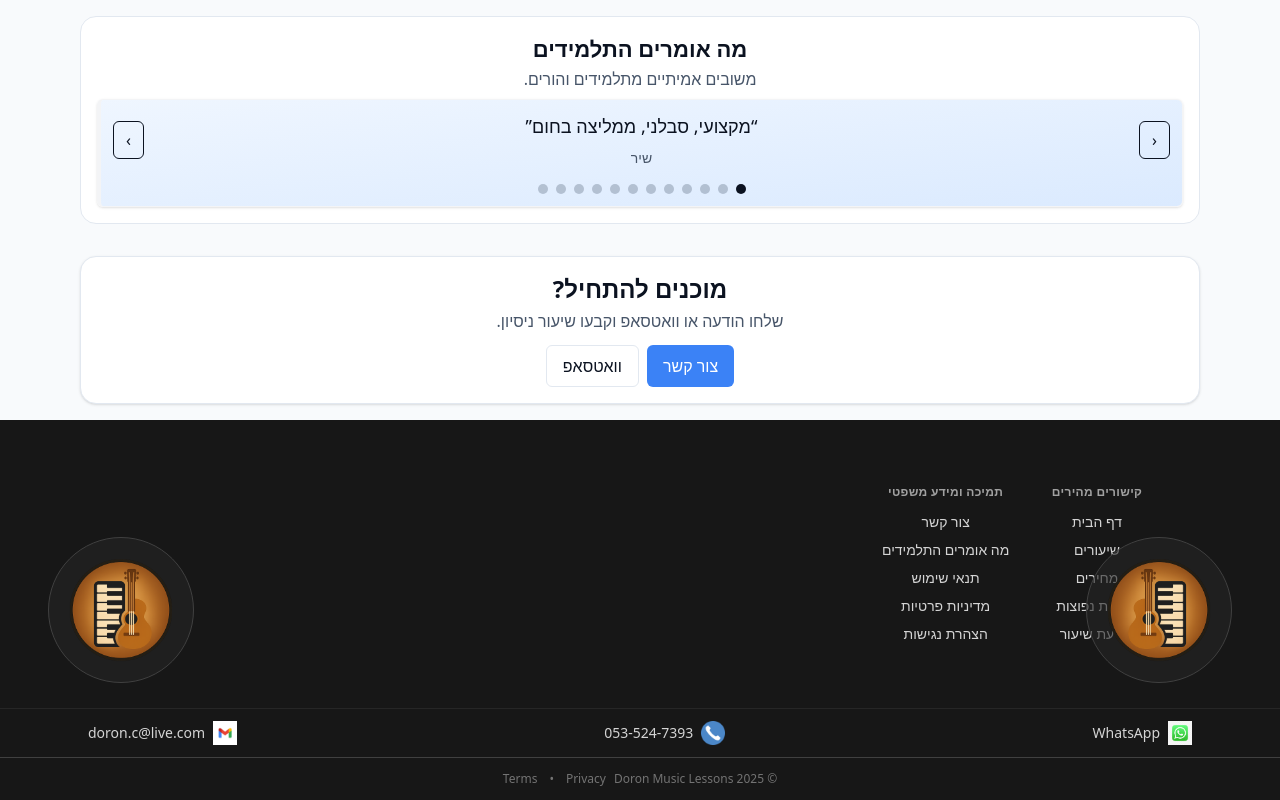
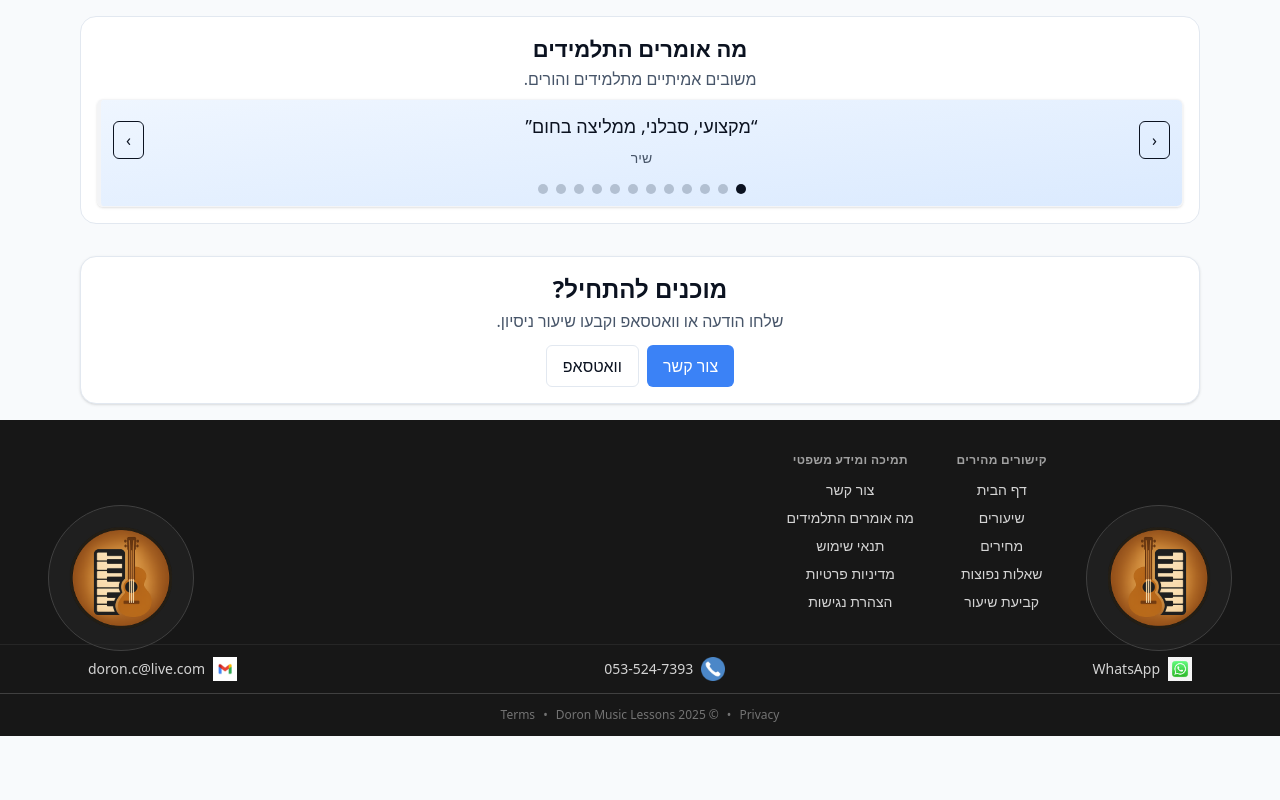
Before and after one commit to doronc36-rgb/guitar-lessons, a Next.js app: page / in a window 1280 px wide. Shown: the part 991-1791 px from the top of the page. After the commit the page ends 1727 px from the top, so only its background shows below. Built offline with nearby package versions, Linux system fonts and the light colour scheme; no server answers.

Commit message:
chore(footer): center links/text; reduce desktop padding; position Privacy • © • Terms inline

```diff
--- a/src/app/components/Footer.tsx
+++ b/src/app/components/Footer.tsx
@@ -6,7 +6,7 @@ export default function Footer() {
     <footer className="bg-neutral-900 text-neutral-300 relative">
       {/* Top area */}
       <div className="mx-auto max-w-6xl px-4 sm:px-6">
-        <div className="grid gap-10 py-16 md:grid-cols-3 md:justify-items-center md:items-center text-center">
+        <div className="grid gap-10 py-16 md:py-8 md:grid-cols-2 md:justify-items-center md:items-center text-center">
           {/* Brand */}
           <div className="flex items-center justify-center md:hidden">
             <div className="p-2 rounded-full bg-neutral-800/60 border border-neutral-700">
@@ -120,12 +120,11 @@ export default function Footer() {
       {/* Bottom bar */}
       <div className="border-t border-neutral-700">
         <div className="mx-auto max-w-6xl px-4 sm:px-6 py-3 flex flex-col items-center gap-2 md:flex-row md:justify-center text-[12px] text-neutral-500">
+          <Link className="hover:text-white" href="/privacy">Privacy</Link>
+          <span className="hidden md:inline">•</span>
           <p className="text-center">© Doron Music Lessons 2025</p>
-          <div className="flex items-center gap-3 text-center">
-            <Link className="hover:text-white" href="/privacy">Privacy</Link>
-            <span>•</span>
-            <Link className="hover:text-white" href="/terms">Terms</Link>
-          </div>
+          <span className="hidden md:inline">•</span>
+          <Link className="hover:text-white" href="/terms">Terms</Link>
         </div>
       </div>
     </footer>
```
